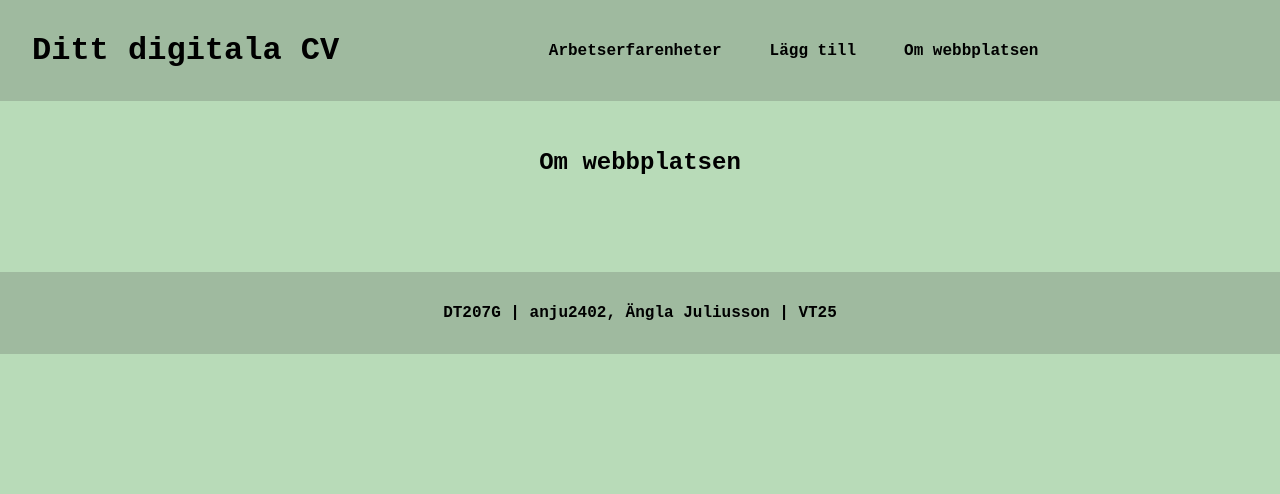
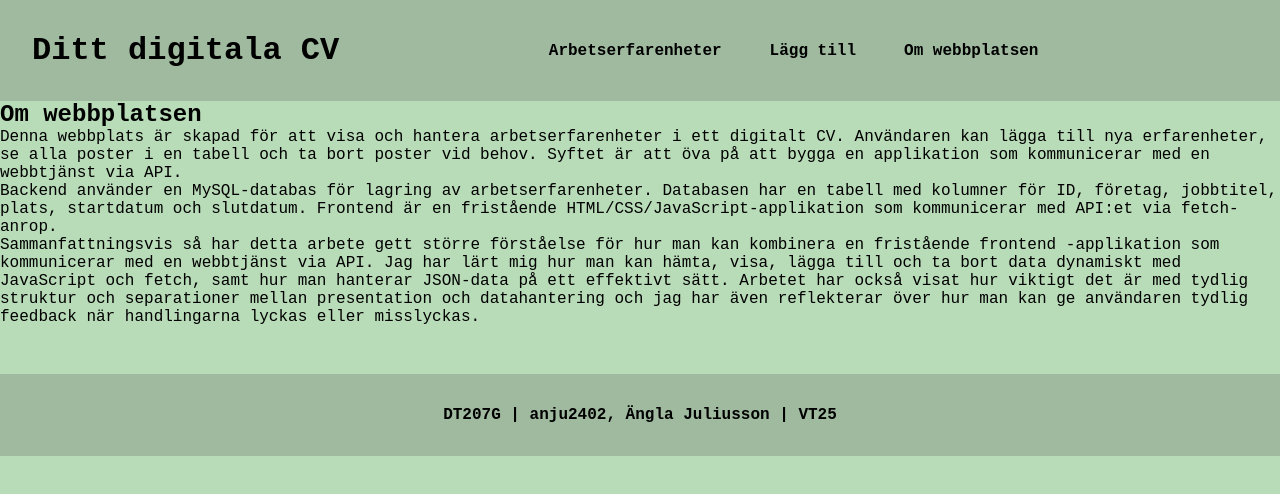
Before and after one commit to anglajuliusson/dt207g-moment2.2, a plain HTML site: page about.html in a window 1280 px wide. Drawn offline with Linux system fonts and the light colour scheme.

Commit message:
Om webbplatsen text

```diff
--- a/about.html
+++ b/about.html
@@ -4,7 +4,7 @@
     <meta charset="UTF-8">
     <meta name="viewport" content="width=device-width, initial-scale=1.0">
     <title>Om webbplatsen</title>
-    <link rel="stylesheet" href="css/add.css">
+    <link rel="stylesheet" href="css/about.css">
     <link rel="stylesheet" href="css/style.css">
 </head>
 <body>
@@ -20,6 +20,22 @@
     </header>
     <main class="main">
         <h2>Om webbplatsen</h2>
+        <div class="about_text">
+        <p>Denna webbplats är skapad för att visa och hantera arbetserfarenheter i ett digitalt CV.
+            Användaren kan lägga till nya erfarenheter, se alla poster i en tabell och ta bort poster vid behov.
+            Syftet är att öva på att bygga en applikation som kommunicerar med en webbtjänst via API.
+        </p>
+        <p>Backend använder en MySQL-databas för lagring av arbetserfarenheter.
+            Databasen har en tabell med kolumner för ID, företag, jobbtitel, plats, startdatum och slutdatum.
+            Frontend är en fristående HTML/CSS/JavaScript-applikation som kommunicerar med API:et via fetch-anrop.
+        </p>
+        <p>Sammanfattningsvis så har detta arbete gett större förståelse för hur man kan kombinera en fristående frontend
+            -applikation som kommunicerar med en webbtjänst via API. Jag har lärt mig hur man kan hämta, visa, lägga till
+            och ta bort data dynamiskt med JavaScript och fetch, samt hur man hanterar JSON-data på ett effektivt sätt.
+            Arbetet har också visat hur viktigt det är med tydlig struktur och separationer mellan presentation och datahantering och
+            jag har även reflekterar över hur man kan ge användaren tydlig feedback när handlingarna lyckas eller misslyckas.
+        </p>
+        </div>
     </main>
     <footer class=footer>
         <p>DT207G | anju2402, Ängla Juliusson | VT25</p>
```
